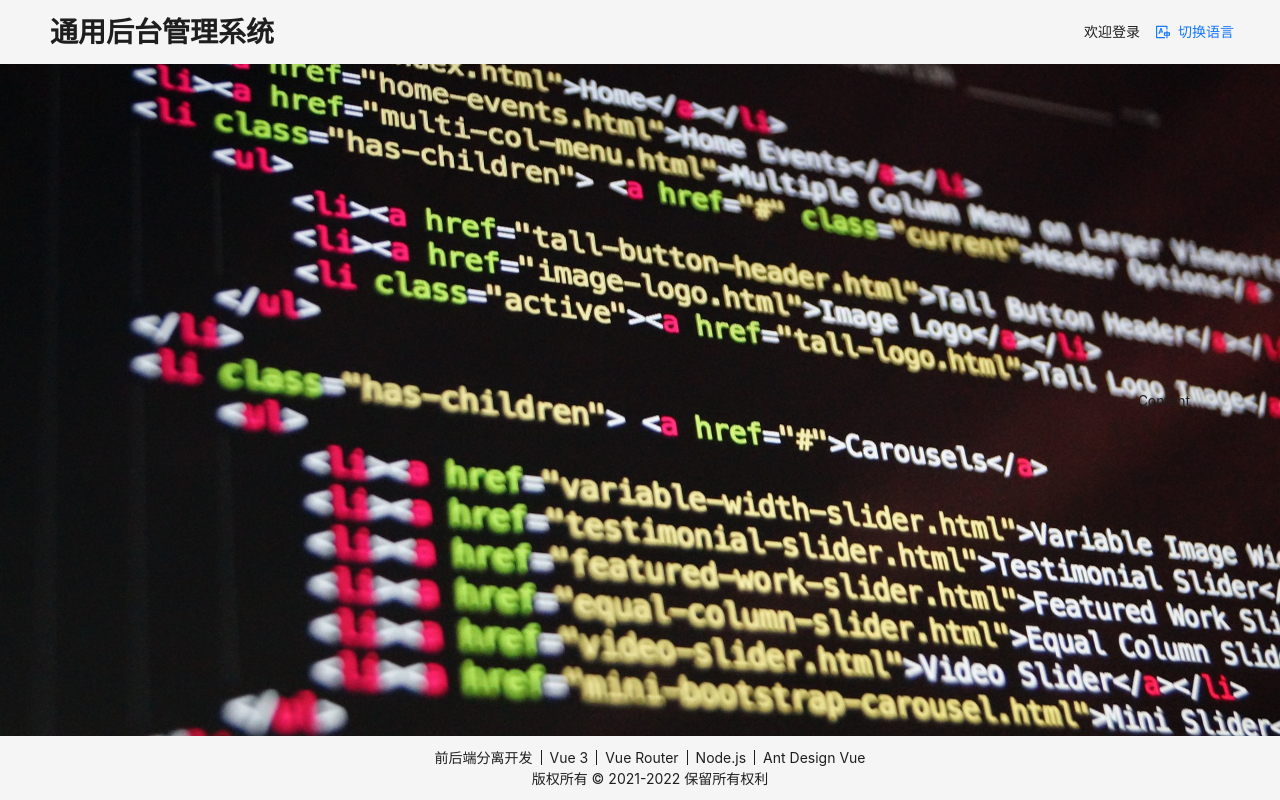
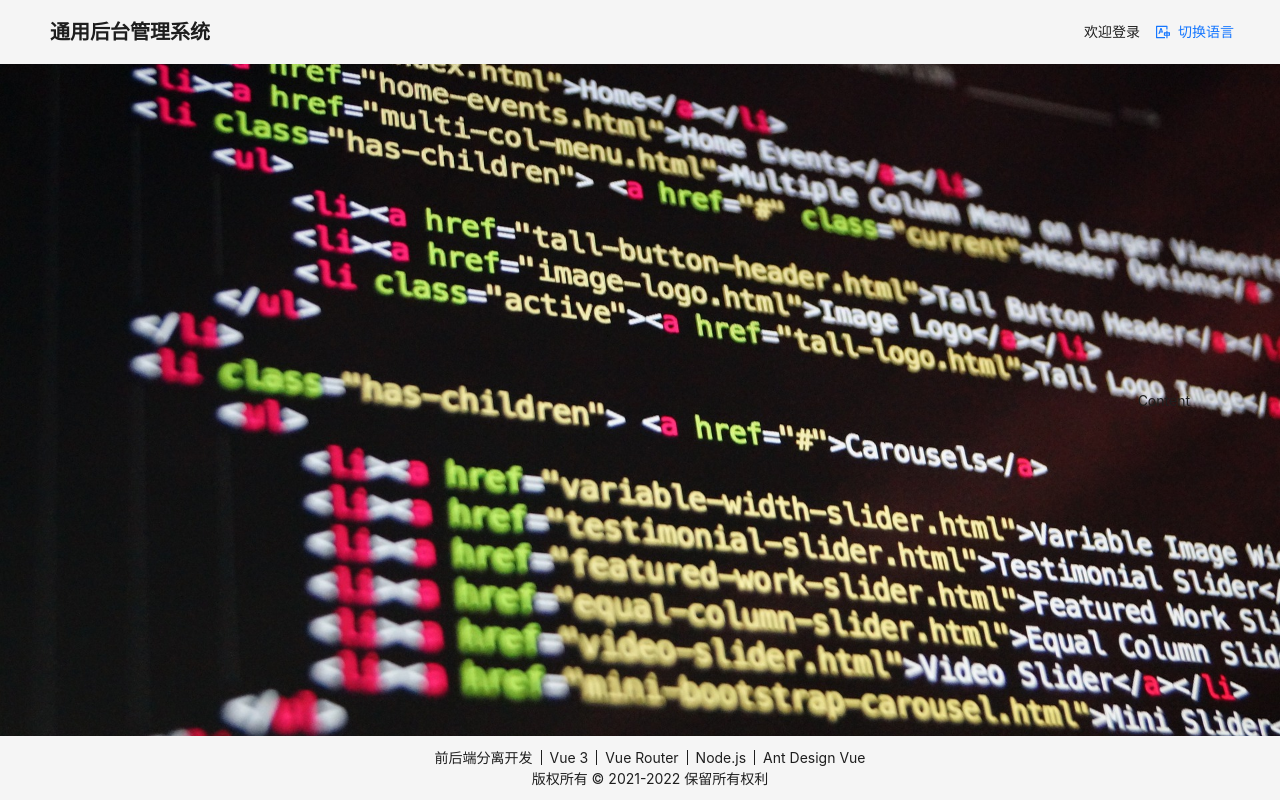
Before and after one commit to chenwenzhuo/GeneralBackendManagementSystem, a React (Vite) app in the folder general-backend-management-system-react/: page /login in a window 1280 px wide. Built offline with nearby package versions, Linux system fonts and the light colour scheme.

Commit message:
style(login): 为登录页面添加标题样式
- 在 Login.module.scss 文件中添加 .header-title 类样式
- 设置标题字体大小为20px，加粗显示

```diff
--- a/general-backend-management-system-react/src/pages/login/Login.module.scss
+++ b/general-backend-management-system-react/src/pages/login/Login.module.scss
@@ -20,6 +20,11 @@ $content-width: 1200px;
       display: flex;
       justify-content: space-between;
       align-items: center;
+
+      .header-title {
+        font-size: 20px;
+        font-weight: bold;
+      }
 
       .header-shortcuts {
         display: flex;
```
